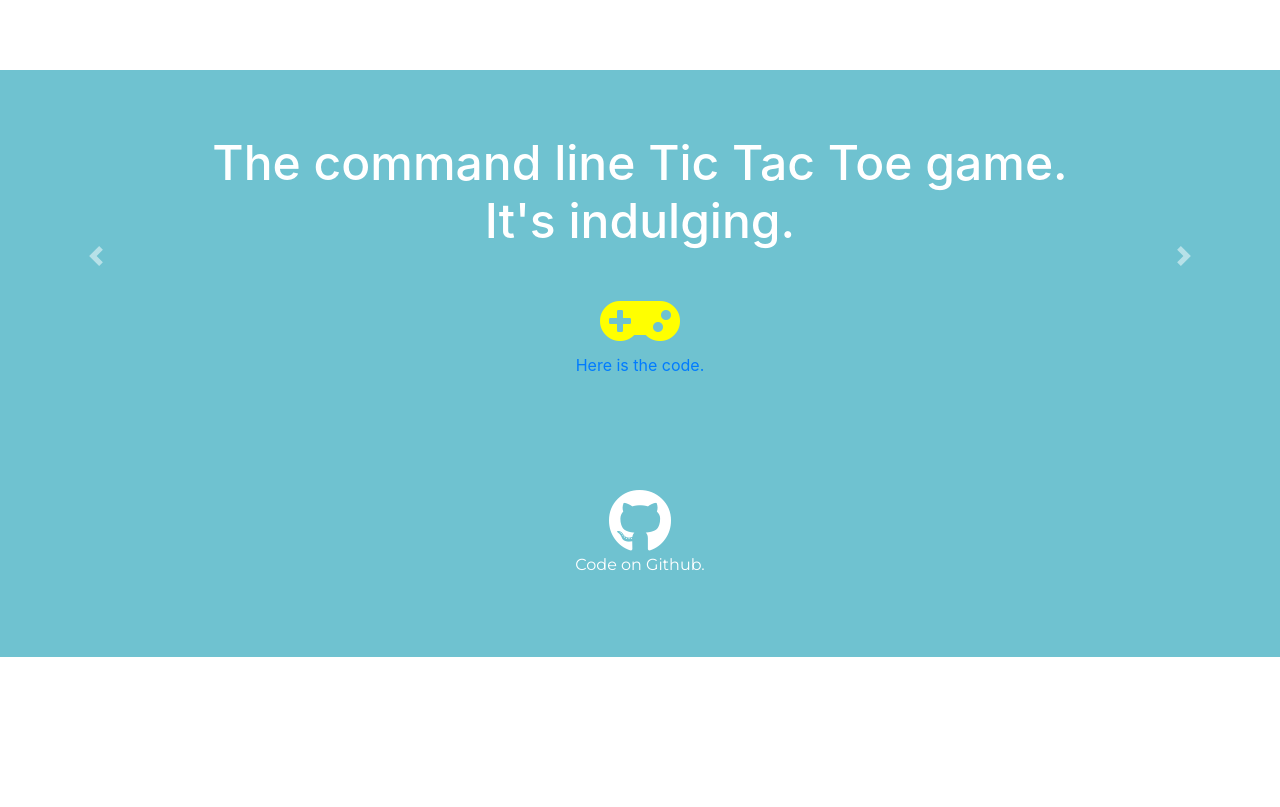
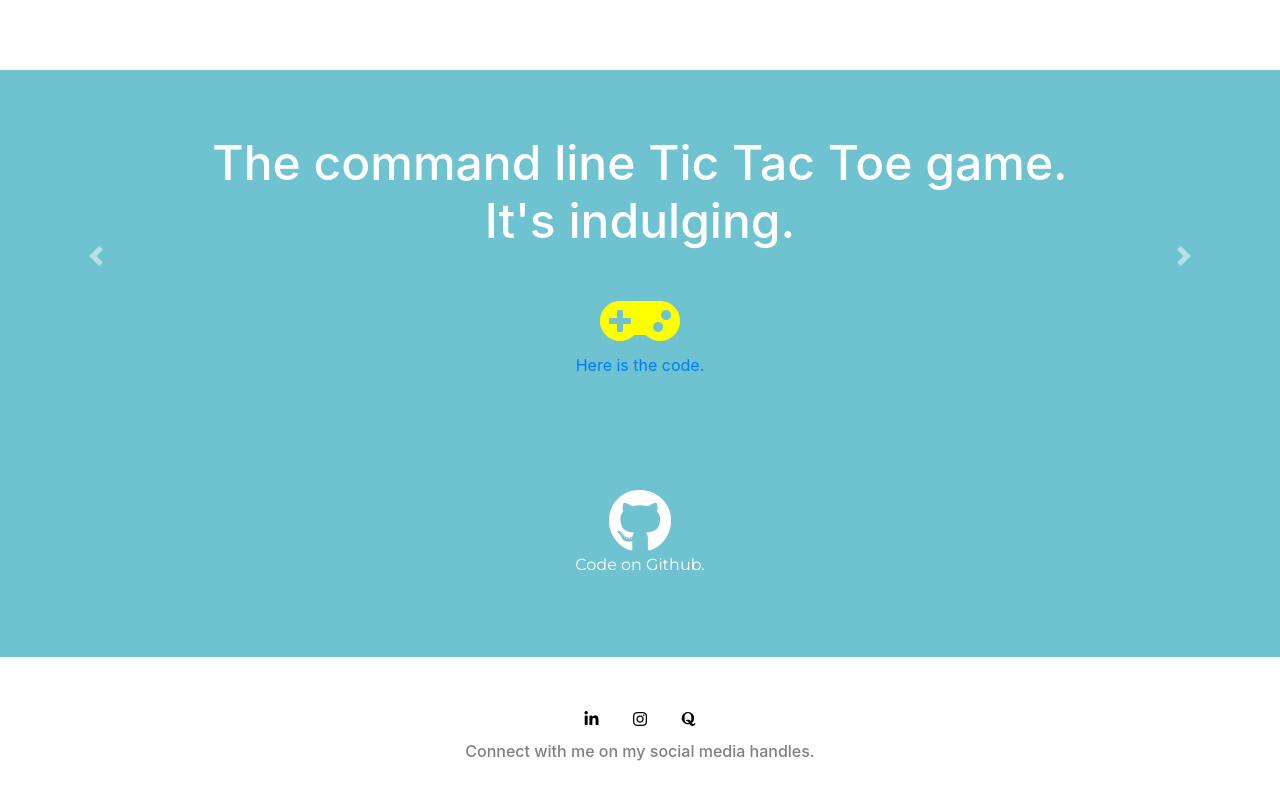
Before and after one commit to rajatmw1999/dottech, a plain HTML site: page index.html in a window 1280 px wide. Shown: the part 1130-1937 px from the top of the page. Before the commit the page ends 1787 px from the top, so only its background shows below. Drawn offline with nearby package versions, Linux system fonts and the light colour scheme.

Commit message:
mobile friendly

```diff
--- a/css/styles.css
+++ b/css/styles.css
@@ -18,6 +18,7 @@ color: #000;
 #skills{
   margin:15% 12%;
     text-align:center;
+    position:relative;
 
 }
 .icons-skills{
@@ -69,3 +70,29 @@ h2{
 #github-icon{
   padding-top:7rem;
 }
+
+
+.footer{
+  background-color: #fff;
+  text-align: center;
+  padding: 3% 0;
+  color:grey;
+}
+.foot-icon{
+  padding:15px;
+  padding-left: 15px;
+  padding-right: 15px;
+  color:black;
+}
+
+
+
+@media (max-width:1028px){
+  .img-fluid{
+    position:relative;
+    margin-top:80%;
+  }
+  #title{
+    text-align: center;
+  }
+}
--- a/index.html
+++ b/index.html
@@ -112,6 +112,14 @@
     <i id="github-icon" class="fab fa-github fa-4x"></i>
     <p>Code on Github.</p>
   </section>
+
+  <section class="footer">
+    <a href="https://www.linkedin.com/in/rajat-upadhyay-47167271/"><i class="fab fa-linkedin-in foot-icon"></i></a>
+    <a href="https://www.instagram.com/rajatupadhyay17/"><i class="fab fa-instagram foot-icon"></i></a>
+    <a href="https://www.quora.com/profile/Rajat-Upadhyay-6"><i class="fab fa-quora foot-icon"></i></a>
+    <h6>Connect with me on my social media handles.</h6>
+
+  </section>
 </body>
 
 </html>
```
